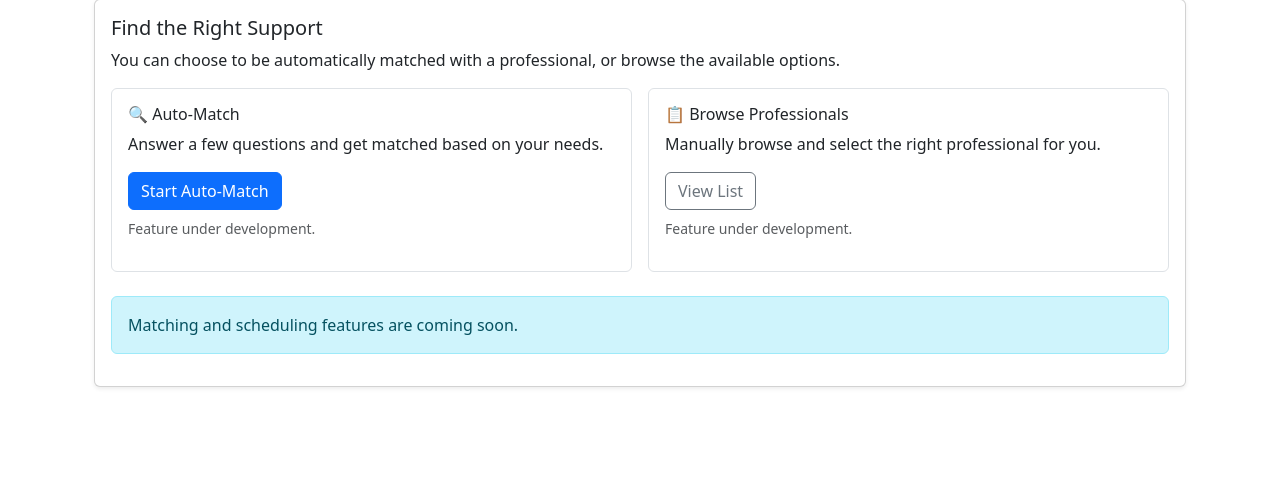
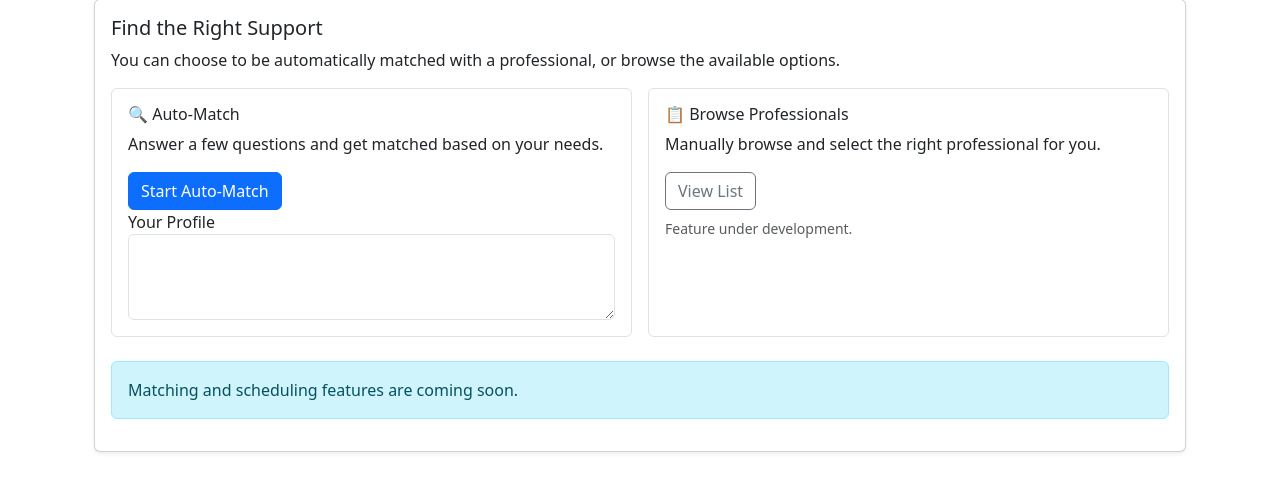
Before and after one commit to vibrandon/unisupport, a Flask app: page /match/ in a window 1280 px wide. Shown: the part 187-679 px from the top of the page. Run offline with Flask 3, Linux system fonts and the light colour scheme; the visitor is signed in with stand-in values (Sample User, id 1).

Commit message:
input textarea was added in automatch page, and login method changed from login to auth_bp.login in __init__.py

```diff
--- a/app/__init__.py
+++ b/app/__init__.py
@@ -12,7 +12,7 @@ app.jinja_env.undefined = StrictUndefined
 app.config.from_object(Config)
 db = SQLAlchemy(app)
 login = LoginManager(app)
-login.login_view = 'login'
+login.login_view = 'auth_bp.login'
 
 
 from app import views, models
--- /dev/null
+++ b/app/match/SubForm.py
@@ -0,0 +1,11 @@
+from flask_wtf import FlaskForm
+from wtforms import SubmitField, HiddenField
+from wtforms.fields.simple import TextAreaField
+from wtforms.validators import DataRequired, EqualTo, NumberRange, ValidationError, Email, Optional
+
+class ChooseForm(FlaskForm):
+    choice = HiddenField('Choice')
+
+class AutoMatchInputForm(FlaskForm):
+    interests = TextAreaField('interests', validators=[DataRequired()])
+    submit = SubmitField('Sign In')
--- a/app/match/routes.py
+++ b/app/match/routes.py
@@ -1,6 +1,6 @@
 from flask import render_template, redirect, url_for, flash, request, send_file, send_from_directory, Blueprint
-from app.models import User, Professional
-from app.forms import ChooseForm, LoginForm, RegisterForm, UpdateAccountForm
+from app.models import Professional
+from app.match.SubForm import ChooseForm,AutoMatchInputForm
 from flask_login import current_user, login_user, logout_user, login_required, fresh_login_required
 import sqlalchemy as sa
 from app.DBAccessor import DBAccessor
@@ -12,19 +12,18 @@ match_bp = Blueprint("match_bp", __name__, template_folder="templates")
 # =====================
 #  Match
 # =====================
-# @match_bp.route("")
-# @login_required
-# def match():
-#     return render_template('match/match.html', title="Match")
 
-@match_bp.route("/auto")
+@match_bp.route("/auto",methods=['post'])
 @login_required
 def autoMatch():
     from sklearn.feature_extraction.text import TfidfVectorizer
     from sklearn.metrics.pairwise import cosine_similarity
     # Example student profile (can come from a form or current_user preferences)
-    student_profile = "stress anxiety academic support motivation"
-
+    autoMatchInputForm = AutoMatchInputForm()
+    if not autoMatchInputForm.validate_on_submit():
+        flash("Please input your interests", "danger")
+        return render_template('match.html', title="Match",autoMatchInputForm=autoMatchInputForm)
+    student_interests= autoMatchInputForm.interests.data
     # Load all professionals
     professionals = db.session.scalars(db.select(Professional)).all()
 
@@ -32,7 +31,7 @@ def autoMatch():
     prof_profiles = [f"{p.specialty}" for p in professionals]
 
     # Combine student and professional data for vectorizing
-    profiles = [student_profile] + prof_profiles
+    profiles = [student_interests] + prof_profiles
 
     # Convert to vectors using TF-IDF
     vectorizer = TfidfVectorizer()
@@ -53,7 +52,8 @@ def autoMatch():
 @match_bp.route("/")
 @login_required
 def match():
-    return render_template('match.html', title="Match")
+    autoMatchInputForm = AutoMatchInputForm()
+    return render_template('match.html', title="Match",autoMatchInputForm=autoMatchInputForm)
 
 @match_bp.route("/manual")
 @login_required
--- a/app/match/templates/match.html
+++ b/app/match/templates/match.html
@@ -14,8 +14,14 @@
                     <div class="border rounded p-3 h-100">
                         <h6>🔍 Auto-Match</h6>
                         <p>Answer a few questions and get matched based on your needs.</p>
-                        <a href="{{ url_for('match_bp.autoMatch') }}" class="btn btn-primary">Start Auto-Match</a>
-                        <p class="text-muted small mt-2">Feature under development.</p>
+                        <form action="{{ url_for('match_bp.autoMatch') }}" method="post">
+                            <button class="btn btn-primary">Start Auto-Match</button>
+                                {{ autoMatchInputForm.csrf_token() }}
+                            <div class="form-group">
+                                <label for="exampleFormControlTextarea1">Your Profile</label>
+                                <textarea class="form-control" name="interests" rows="3"></textarea>
+                            </div>
+                        </form>
                     </div>
                 </div>
                 <div class="col-md-6">
```
Also changed, not shown: app/data/data.sqlite (deleted), 1 other file.
